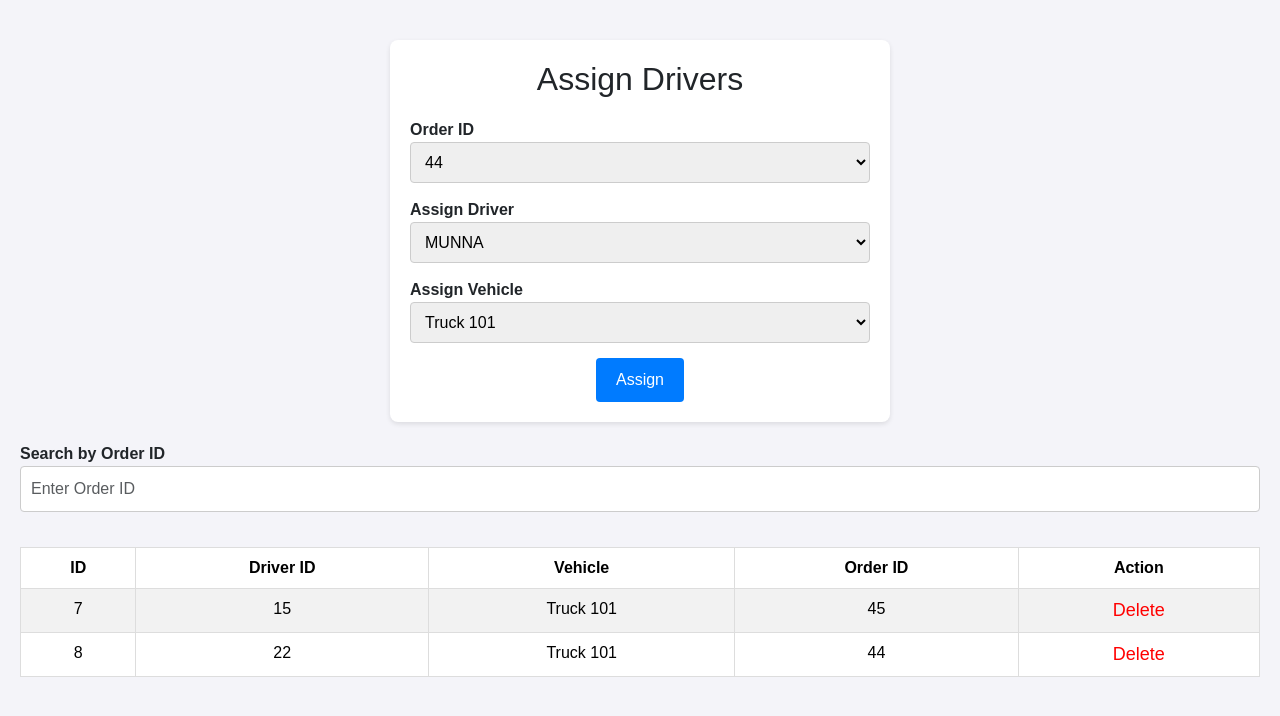
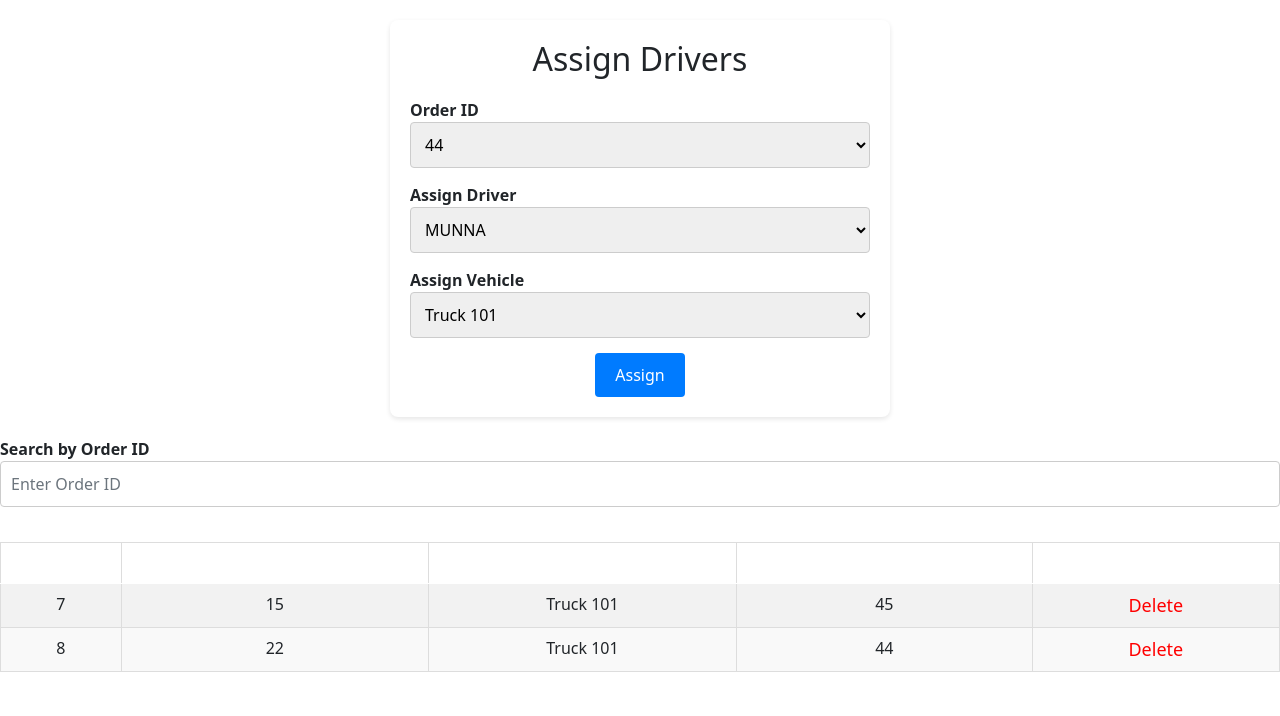
Before and after one commit to shahriarnaiem-rafi/Fast-Track-Prototype, a PHP site: page /Qurear/adminpannel/pages/Delivery-system/asingdrivers.php in a window 1280 px wide. Shown: the top 716 px of the page. Run offline with PHP 8.4, Linux system fonts and the light colour scheme; data comes from the database, SQL or seed files in the repository.

Commit message:
update asing

```diff
--- a/adminpannel/pages/Delivery-system/asingdrivers.php
+++ b/adminpannel/pages/Delivery-system/asingdrivers.php
@@ -1,5 +1,13 @@
 <?php
 $database = mysqli_connect("localhost", "root", "", "fasttrack");
+    if(isset($_POST['asing'])){
+        $driver_id=$_POST['customer_id1'];
+        $vehicle=$_POST['vehicle'];
+        $order_id=$_POST['driver'];
+         $sql = $database->query("INSERT INTO assing_drivers(driver_id,vehicle,order_id) VALUES('$driver_id','$vehicle','$order_id')");
+        header("location:index.php");
+
+    }
 ?>
 <!DOCTYPE html>
 <html lang="en">
@@ -7,14 +15,9 @@ $database = mysqli_connect("localhost", "root", "", "fasttrack");
     <meta charset="UTF-8">
     <meta name="viewport" content="width=device-width, initial-scale=1.0">
     <title>Assign Drivers</title>
-    <link rel="stylesheet" href="https://cdn.jsdelivr.net/npm/bootstrap@5.3.0-alpha1/dist/css/bootstrap.min.css">
+    <link rel="stylesheet" href="../../bootstrap/css/bootstrap.min.css">
     <style>
-        body {
-            font-family: Arial, sans-serif;
-            background-color: #f4f4f9;
-            margin: 0;
-            padding: 20px;
-        }
+
 
         .assign-container {
             max-width: 500px;
@@ -183,6 +186,6 @@ $database = mysqli_connect("localhost", "root", "", "fasttrack");
         });
     });
 </script>
-<script src="https://cdn.jsdelivr.net/npm/bootstrap@5.3.0-alpha1/dist/js/bootstrap.bundle.min.js"></script>
+<script src="../../bootstrap/js/bootstrap.bundle.min.js"></script>
 </body>
 </html>
--- a/adminpannel/pages/Delivery-system/orderlist.php
+++ b/adminpannel/pages/Delivery-system/orderlist.php
@@ -59,8 +59,8 @@ if ($_SERVER['REQUEST_METHOD'] === 'POST' && isset($_POST['search_order'])) {
 
 <body>
     <form action="" method="post">
-        <input type="search" name="search_order" value="<?php echo htmlspecialchars($search_query); ?>" placeholder="Search by Order ID">
-        <button type="submit">Search</button>
+        <input type="search" name="search_order" value="<?php echo htmlspecialchars($search_query); ?>" placeholder="Search by Order ID" class="p-2">
+        <button type="submit" class="btn btn-primary">Search</button>
     </form>
     <?php
     $query = "SELECT * FROM customer_section";
```
Also changed, not shown: adminpannel/pages/dashboard.php (deleted, +0 -11 lines).
